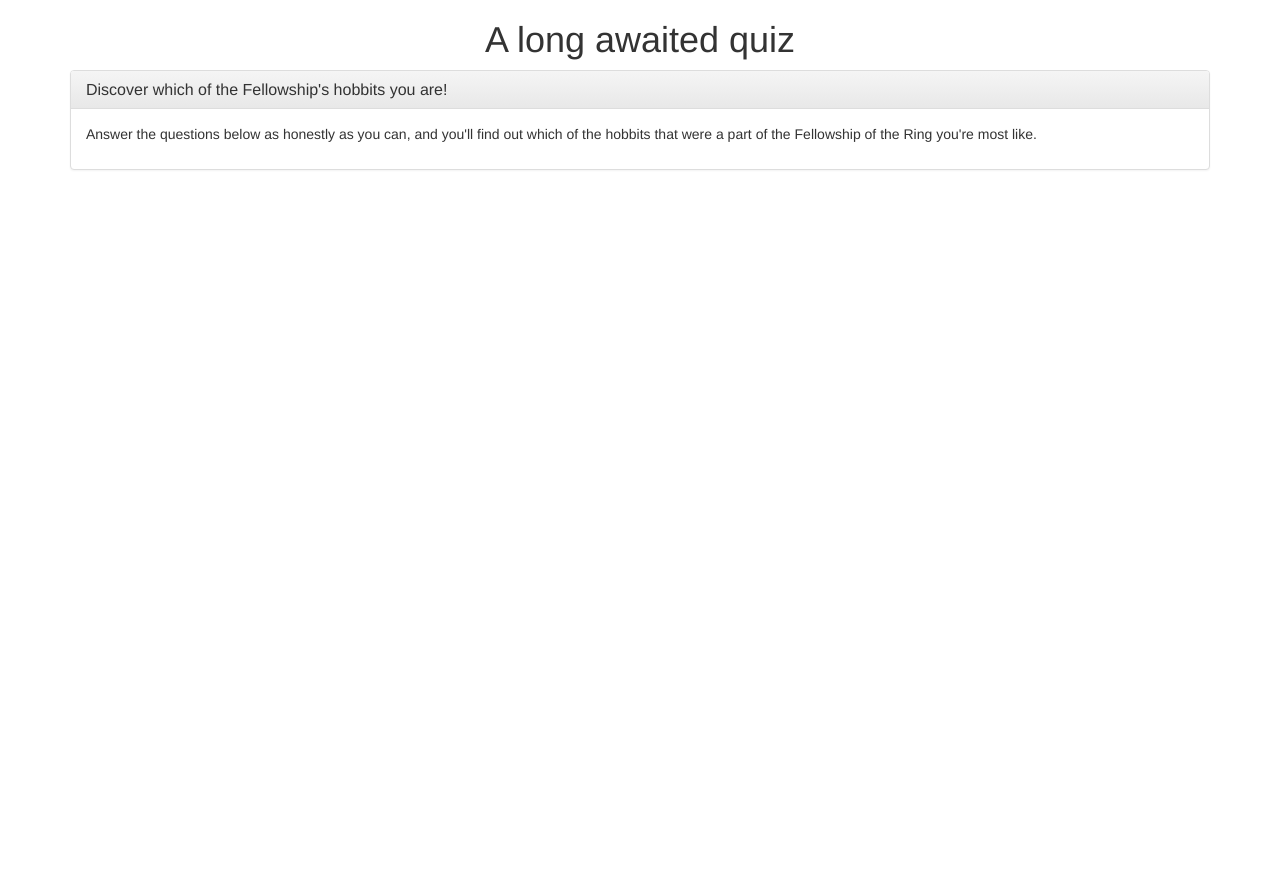
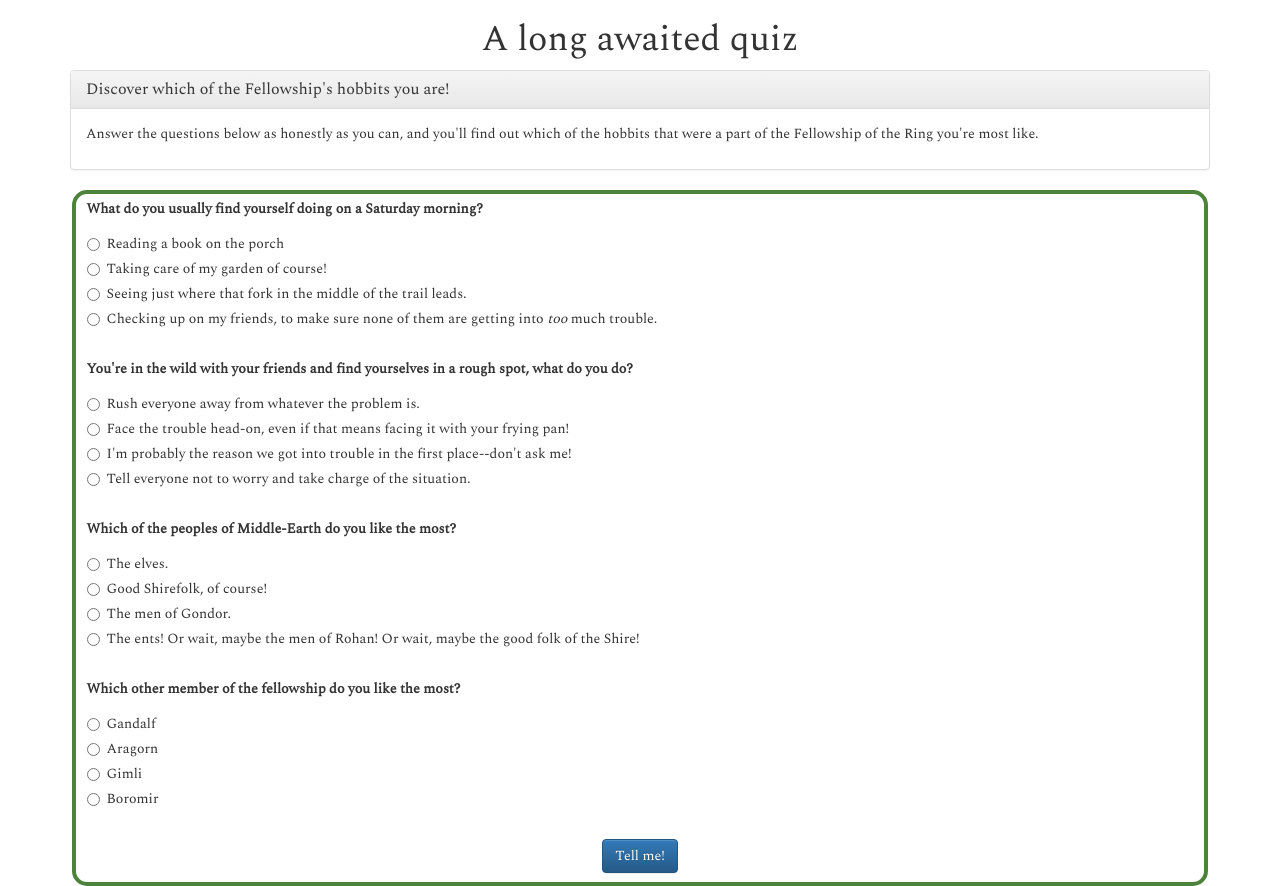
Before and after one commit to zangiboy/hobbit-quiz, a plain HTML site: page index.html in a window 1280 px wide. Before the commit the page ends 800 px from the top, so only its background shows below. Drawn offline with nearby package versions, Linux system fonts and the light colour scheme.

Commit message:
Create the quiz for index.html and add some styles to the fieldset with CSS.

```diff
--- a/css/styles.css
+++ b/css/styles.css
@@ -0,0 +1,17 @@
+body {
+  font-family: 'Spectral', serif;
+}
+
+fieldset {
+  display:block;
+  border-width:4px;
+  border-style:solid;
+  border-color: #4c833b;
+  margin-left:2px;
+  margin-right:2px;
+  padding-top:0.35em;
+  padding-bottom: 0.625em;
+  padding-left:0.75em;
+  padding-right:0.75em;
+  border-radius: 15px;
+}
--- a/index.html
+++ b/index.html
@@ -28,11 +28,101 @@
         </div>
       </div>
 
-      <fieldset>
-        <form id="userInput">
-
-        </form>
-      </fieldset>
+      <form id="userInput">
+        <fieldset>
+          <label>What do you usually find yourself doing on a Saturday morning?</label>
+          <div class="radio">
+            <label>
+              <input type="radio" name="morningRadios" id="frodo" value="1">Reading a book on the porch
+            </label>
+          </div>
+          <div class="radio">
+            <label>
+              <input type="radio" name="morningRadios" id="sam" value="2">Taking care of my garden of course!
+            </label>
+          </div>
+          <div class="radio">
+            <label>
+              <input type="radio" name="morningRadios" id="pip" value="3">Seeing just where that fork in the middle of the trail leads.
+            </label>
+          </div>
+          <div class="radio">
+            <label>
+              <input type="radio" name="morningRadios" id="mer" value="4">Checking up on my friends, to make sure none of them are getting into <em>too</em> much trouble.
+            </label>
+          </div>
+          <br>
+          <label>You're in the wild with your friends and find yourselves in a rough spot, what do you do?</label>
+          <div class="radio">
+            <label>
+              <input type="radio" name="troubleRadios" id ="frodo" value="1">Rush everyone away from whatever the problem is.
+            </label>
+          </div>
+          <div class="radio">
+            <label>
+              <input type="radio" name="troubleRadios" id="sam" value="2">Face the trouble head-on, even if that means facing it with your frying pan!
+            </label>
+          </div>
+          <div class="radio">
+            <label>
+              <input type="radio" name="troubleRadios" id="pip" value="3">I'm probably the reason we got into trouble in the first place--don't ask me!
+            </label>
+          </div>
+          <div class="radio">
+            <label>
+              <input type="radio" name="troubleRadios" id="mer" value="4">Tell everyone not to worry and take charge of the situation.
+            </label>
+          </div>
+          <br>
+          <label>Which of the peoples of Middle-Earth do you like the most?</label>
+          <div class="radio">
+            <label>
+              <input type="radio" name="peepsRadios" id="frodo" value="1">The elves.
+            </label>
+          </div>
+          <div class="radio">
+            <label>
+              <input type="radio" name="peepsRadios" id="sam" value="2">Good Shirefolk, of course!
+            </label>
+          </div>
+          <div class="radio">
+            <label>
+              <input type="radio" name="peepsRadios" id="pip" value="3">The men of Gondor.
+            </label>
+          </div>
+          <div class="radio">
+            <label>
+              <input type="radio" name="peepsRadios" id="mer" value="4">The ents! Or wait, maybe the men of Rohan! Or wait, maybe the good folk of the Shire!
+            </label>
+          </div>
+          <br>
+          <label>Which other member of the fellowship do you like the most?</label>
+          <div class="radio">
+            <label>
+              <input type="radio" name="fellowRadios" id="frodo" value="1">Gandalf
+            </label>
+          </div>
+          <div class="radio">
+            <label>
+              <input type="radio" name="fellowRadios" id="sam" value="2">Aragorn
+            </label>
+          </div>
+          <div class="radio">
+            <label>
+              <input type="radio" name="fellowRadios" id="pip" value="3">Gimli
+            </label>
+          </div>
+          <div class="radio">
+            <label>
+              <input type="radio" name="fellowRadios" id="mer" value="4">Boromir
+            </label>
+          </div>
+          <br>
+          <div class="text-center">
+            <button type="submit" class="btn btn-primary">Tell me!</button>
+          </div>
+        </fieldset>
+      </form>
     </div>
   </body>
 </html>
```
